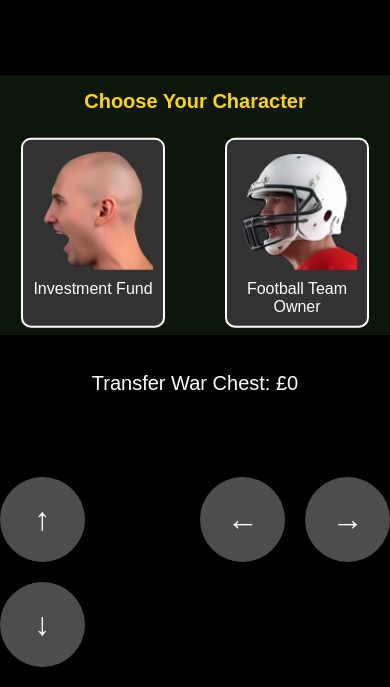
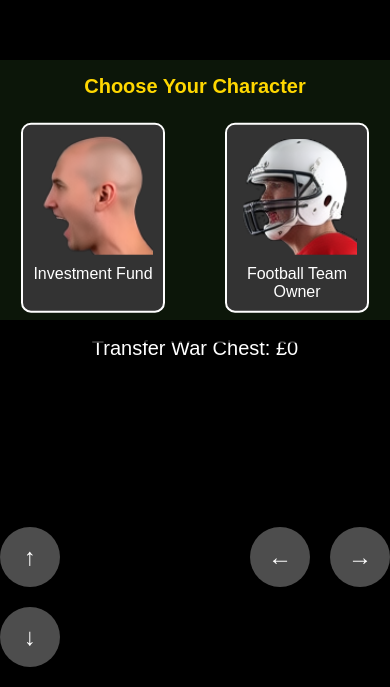
Before and after one commit to RichSibs/long-worm, a website: page index.html in a window 390 px wide. Shown: the part 157-844 px from the top of the page. Drawn offline with Linux system fonts and the light colour scheme.

Commit message:
Adjust control buttons and score positioning for better visibility

```diff
--- a/index.html
+++ b/index.html
@@ -118,7 +118,7 @@
         .controls {
             display: none;
             position: fixed;
-            bottom: 20px;
+            bottom: 40px;
             width: 100%;
             justify-content: space-between;
             padding: 0 20px;
@@ -181,23 +181,18 @@
         @media (max-width: 768px) {
             #game-container {
                 max-width: 100%;
-                max-height: 70vh;
-                margin-bottom: 120px; /* Make space for controls */
+                max-height: 65vh;  /* Reduced to make more room */
+                margin-bottom: 150px; /* Increased space for controls and score */
             }
 
             .controls {
                 display: flex;
-            }
-
-            .control-btn {
-                width: 85px;
-                height: 85px;
-                font-size: 32px;
+                bottom: 20px;  /* Controls at the bottom */
             }
 
             #score {
                 font-size: 20px;
-                bottom: -60px;
+                bottom: -40px;  /* Score closer to the game area */
                 left: 50%;
                 transform: translateX(-50%);
                 width: 100%;
```
